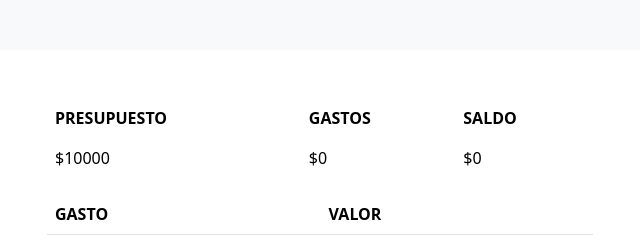
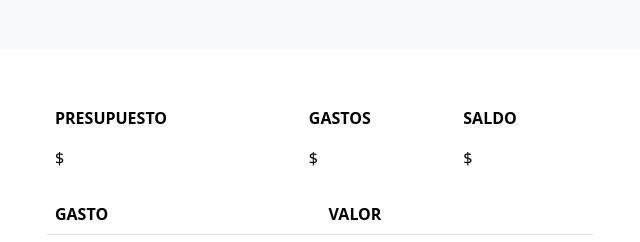
Before and after one commit to vecarope/presupuesto, a plain HTML site: page index.html in a window 1280 px wide. Shown: the top 242 px of the page, 605-1245 px from the left. Drawn offline with nearby package versions, Linux system fonts and the light colour scheme.

Commit message:
change folder

```diff
--- a/index.html
+++ b/index.html
@@ -55,9 +55,9 @@
     </thead>
     <tbody>
       <tr>
-        <td>$10000</td>
-        <td>$0</td>
-        <td>$0</td>
+        <td>$</td>
+        <td>$</td>
+        <td>$</td>
       </tr>
     </tbody>
   </table>
```
Also changed, not shown: assets/script.js (added), assets/style.css (added).
